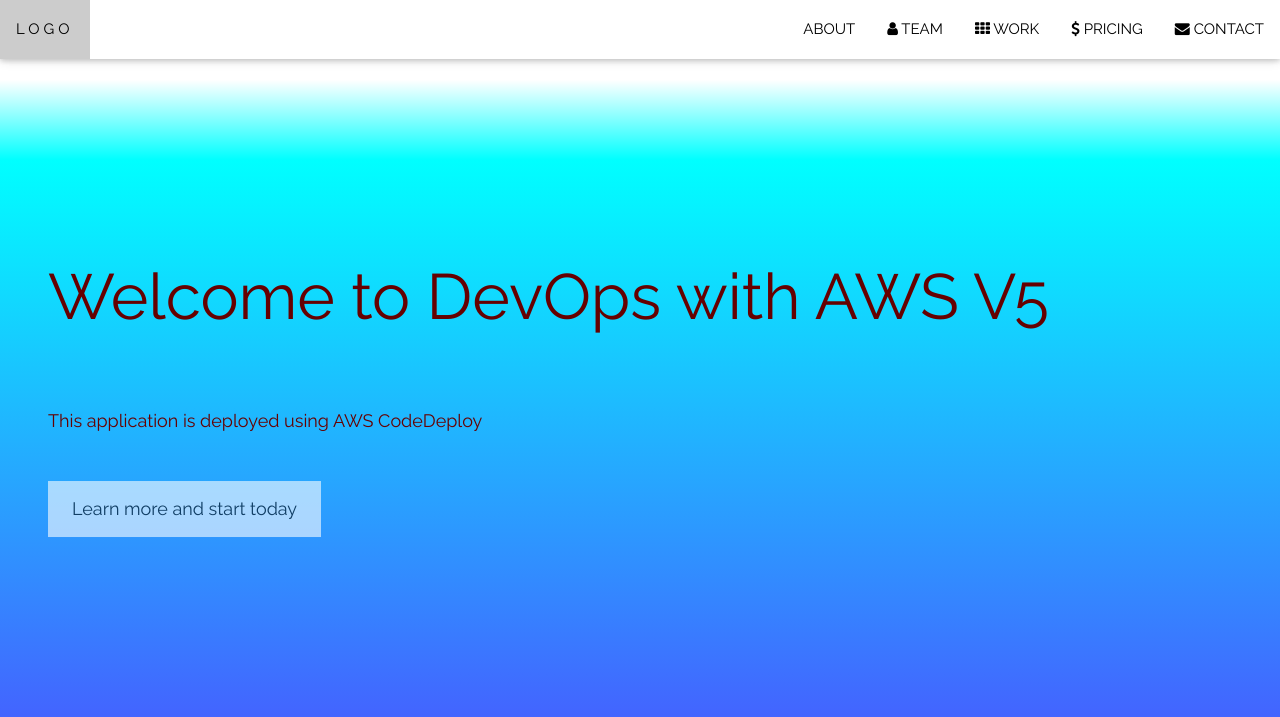
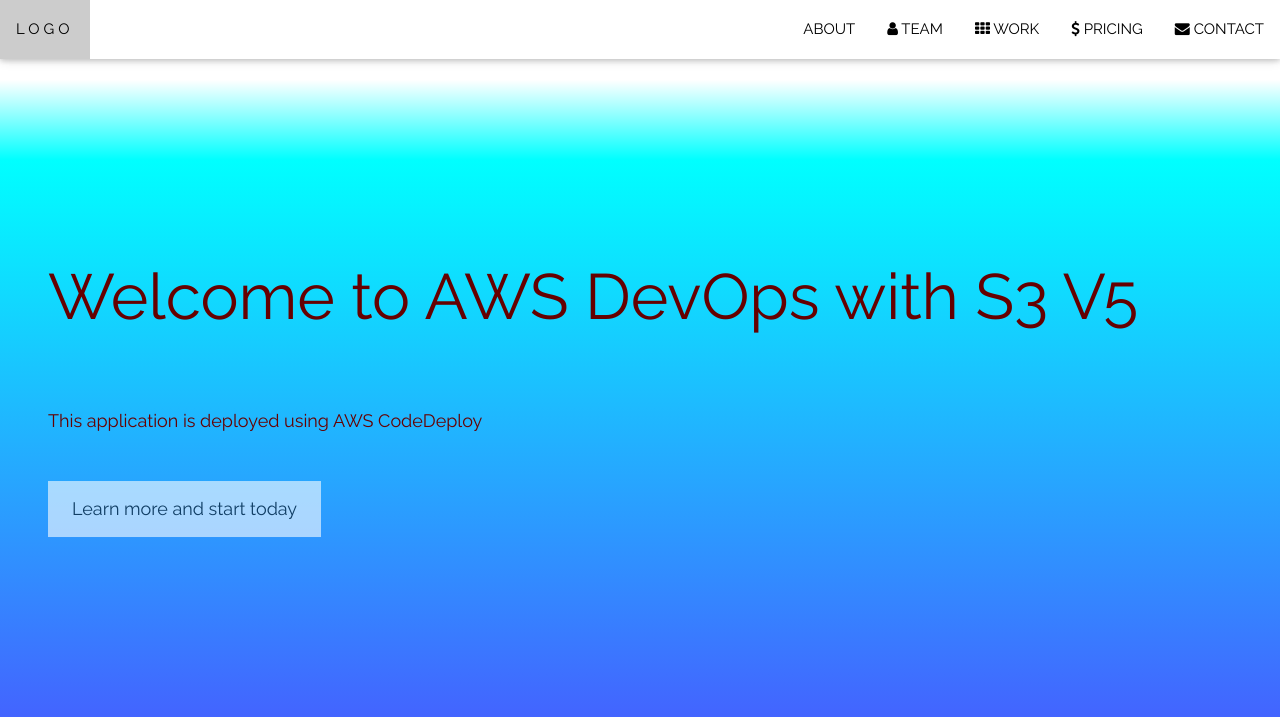
Before and after one commit to Nikkki123/AWSREPO, a plain HTML site: page index.html in a window 1280 px wide. Shown: the top 717 px of the page. Drawn offline with nearby package versions, Linux system fonts and the light colour scheme.

Commit message:
Update index.html

```diff
--- a/index.html
+++ b/index.html
@@ -65,7 +65,7 @@
 <!-- Header with full-height image -->
 <header class="bgimg-1 w3-display-container" id="home">
   <div class="w3-display-left" style="padding:48px">
-    <span class="w3-jumbo w3-hide-small">Welcome to DevOps with AWS V5</span><br>
+    <span class="w3-jumbo w3-hide-small">Welcome to AWS DevOps with S3 V5</span><br>
     <span class="w3-xxlarge w3-hide-large w3-hide-medium">Start something that matters</span><br>
     <span class="w3-large">This application is deployed using AWS CodeDeploy</span>
     <p><a href="#about" class="w3-button w3-white w3-padding-large w3-large w3-margin-top w3-opacity w3-hover-opacity-off">Learn more and start today</a></p>
```
